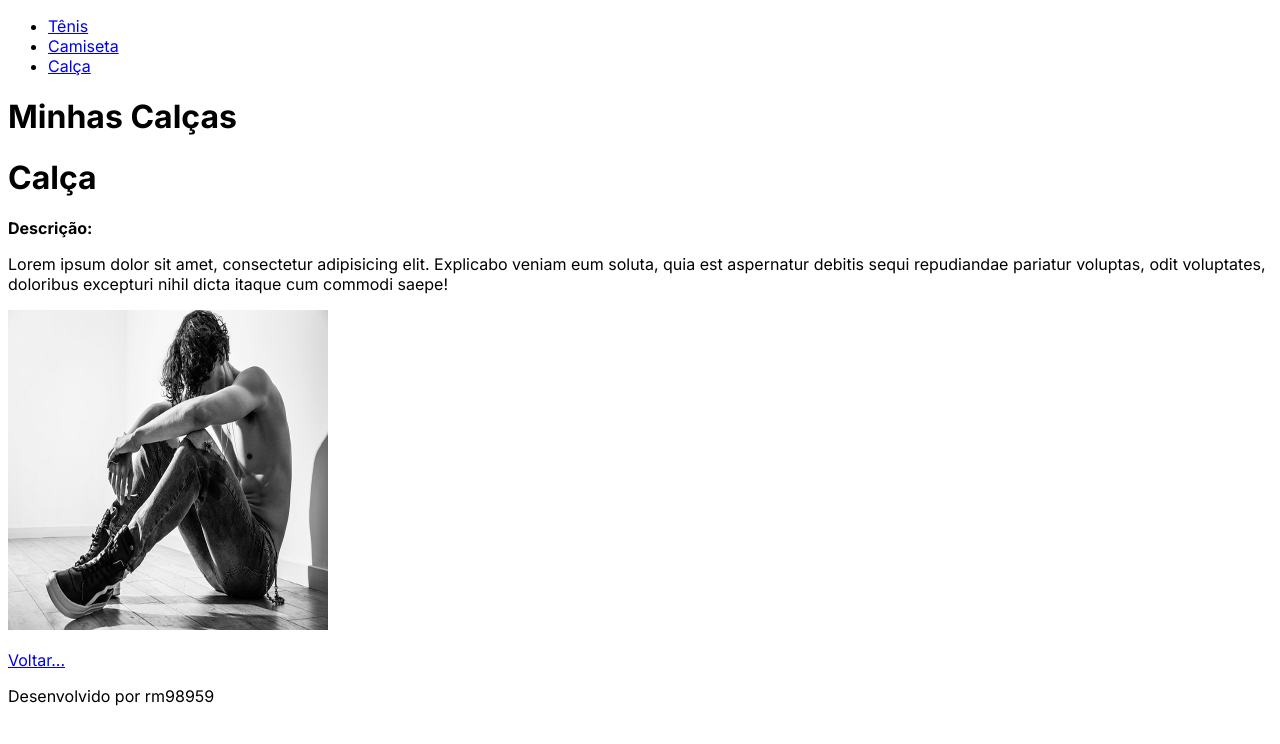
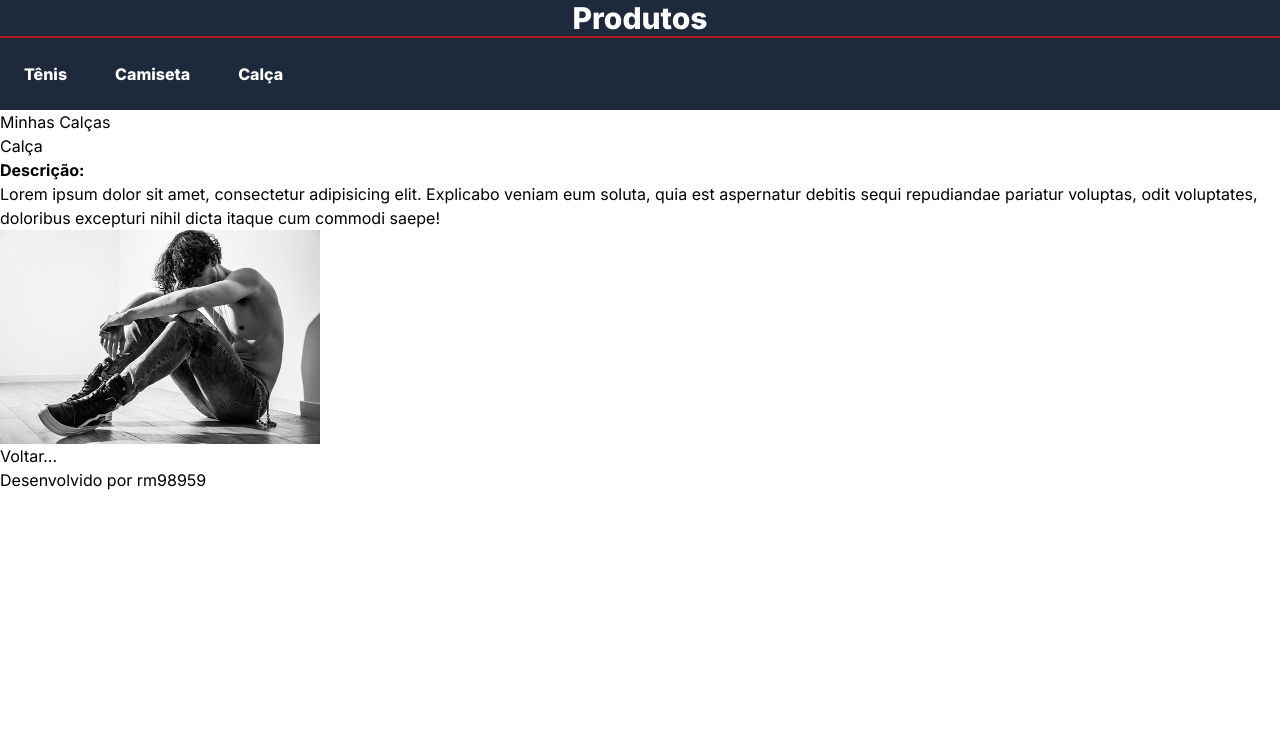
Before and after one commit to filipeomendes/loja-spa-1tdspv, a Next.js app: page /produtos/calca in a window 1280 px wide. Shown: the top 744 px of the page. Built offline with nearby package versions, Linux system fonts and the light colour scheme.

Commit message:
Estilizando cabecalho e rodape com tailwind com layer e apply

```diff
--- a/src/app/components/Cabecalho/Cabecalho.jsx
+++ b/src/app/components/Cabecalho/Cabecalho.jsx
@@ -2,8 +2,10 @@ import Link from "next/link";
 
 export default function Cabecalho (){
     return (
-        <header>
-            <nav>
+        <header className="bg-slate-800 text-white">
+            <h1 className="text-center text-3xl font-extrabold">Produtos</h1>
+            <hr className="bg-red-600 border border-red-700"/>
+            <nav className="menu">
                 <ul>
                     <li>
                         <Link href="/produtos/tenis">Tênis</Link>
--- a/src/app/globals.css
+++ b/src/app/globals.css
@@ -1,3 +1,25 @@
-/* @tailwind base;
+@tailwind base;
 @tailwind components;
-@tailwind utilities; */
+@tailwind utilities;
+
+@layer components {
+    .menu{
+
+        & li{
+            @apply inline;
+
+            & a{
+                @apply inline-block md:p-3 lg:p-6 sm:p-1 font-extrabold hover:bg-amber-600 hover:text-black transition-all duration-300 ease-in-out;
+            }
+        }
+    }
+
+    .rodape{
+
+        & li{
+
+            @apply font-extrabold text-2xl text-white bg-black-800 p-4 text-center fixed bottom-0 w-full;
+
+        }
+    }
+}
```
